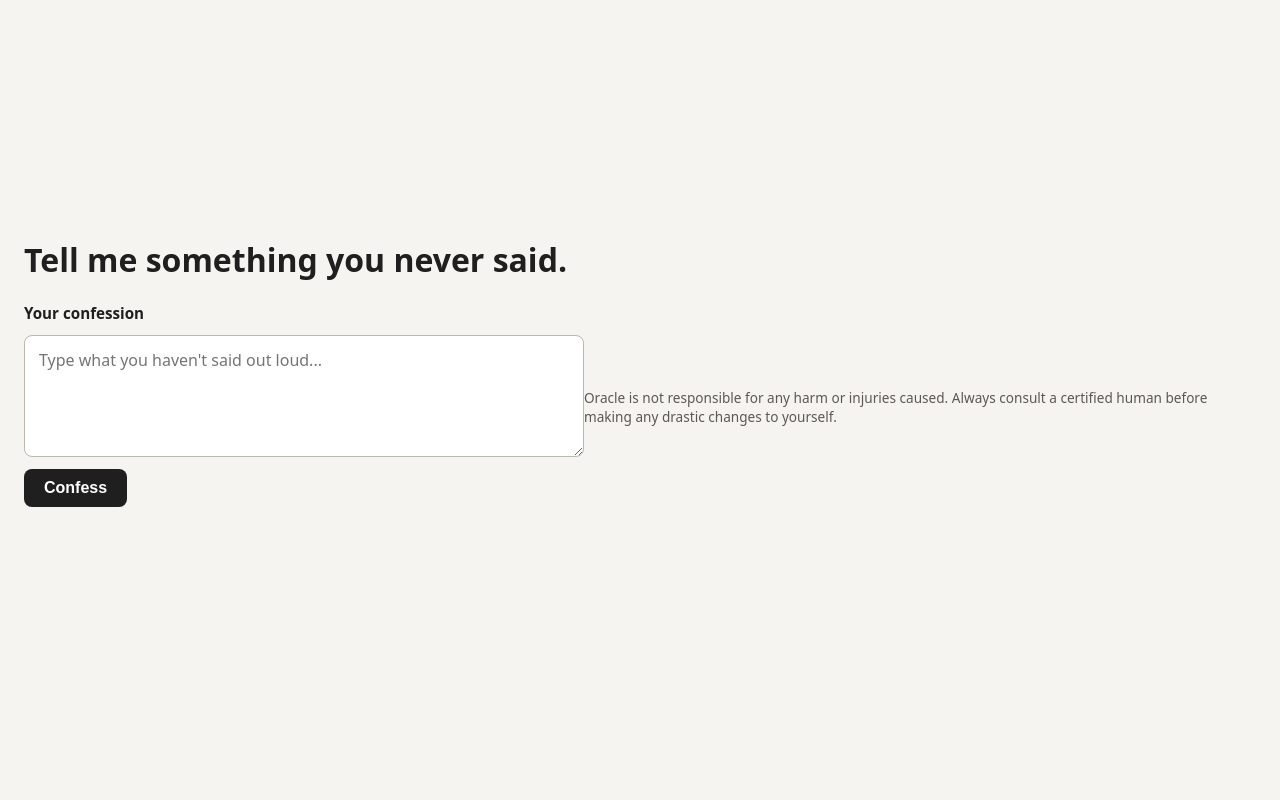
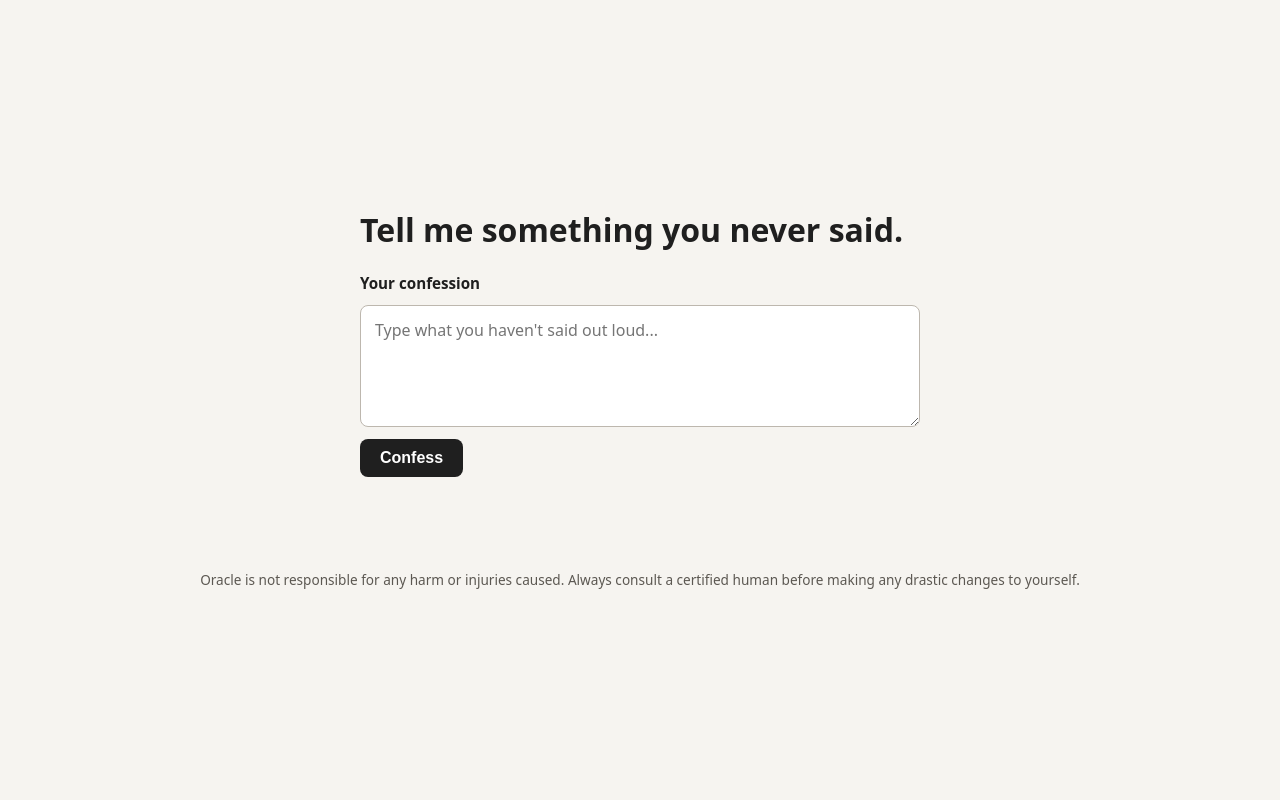
Before and after one commit to Cookadle/CART351, a Flask app: page / in a window 1280 px wide. Run offline with Flask 3, Linux system fonts and the light colour scheme.

Commit message:
ADDED flex direction to body etc so that the disclamer is under the page  and everything is stacked vertically and disclaimer under box input.reaaranged form ending in html

```diff
--- a/Confession-oracle/static/css/style.css
+++ b/Confession-oracle/static/css/style.css
@@ -6,6 +6,7 @@ body {
   margin: 0;
   min-height: 100vh;
   display: flex;
+  flex-direction: column;
   justify-content: center;
   align-items: center;
   padding: 24px;
@@ -29,6 +30,9 @@ h1 {
 #confession-form {
   display: flex;
   flex-direction: column;
+  align-items: flex-start;
+  gap: 12px;
+  max-width: 560px;
   gap: 12px;
 }
 
@@ -39,6 +43,8 @@ label {
 
 textarea {
   width: 100%;
+  max-width: 100%;
+  box-sizing: border-box;
   padding: 12px 14px;
   font-family: inherit;
   font-size: 1rem;
@@ -77,6 +83,8 @@ button:hover {
 }
 
 .disclaimer {
+  margin: 4px 0 0;
+  max-width: 100%;
   margin-top: 28px;
   font-size: 0.85rem;
   line-height: 1.4;
--- a/Confession-oracle/templates/index.html
+++ b/Confession-oracle/templates/index.html
@@ -33,7 +33,7 @@
         ></textarea>
 
         <button type="submit">Confess</button>
-      </form>
+
 
       <p id="status-message" aria-live="polite"></p>
     </main>
@@ -44,6 +44,7 @@
         consult a certified human before making any drastic changes to
         yourself.
       </p>
+      </form>
     </footer>
 
     <script src="{{ url_for('static', filename='js/main.js') }}"></script>
```
